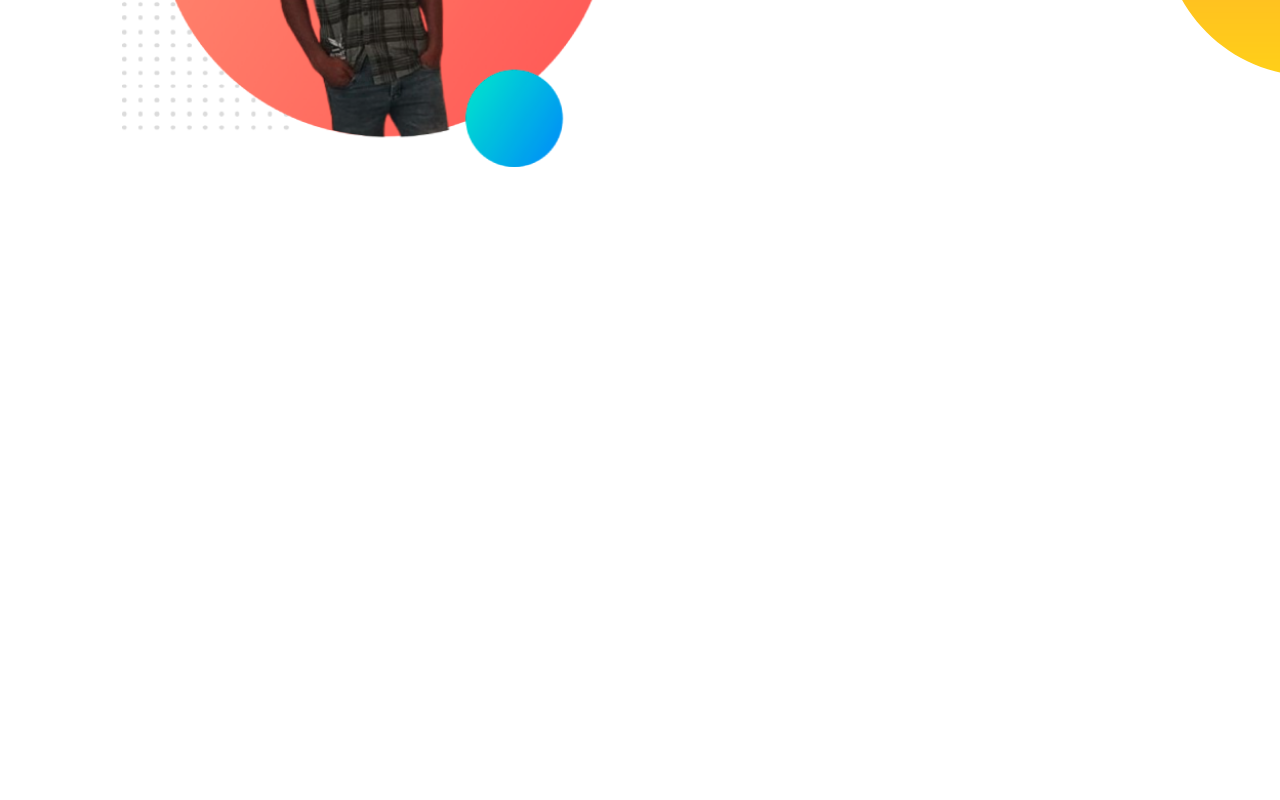
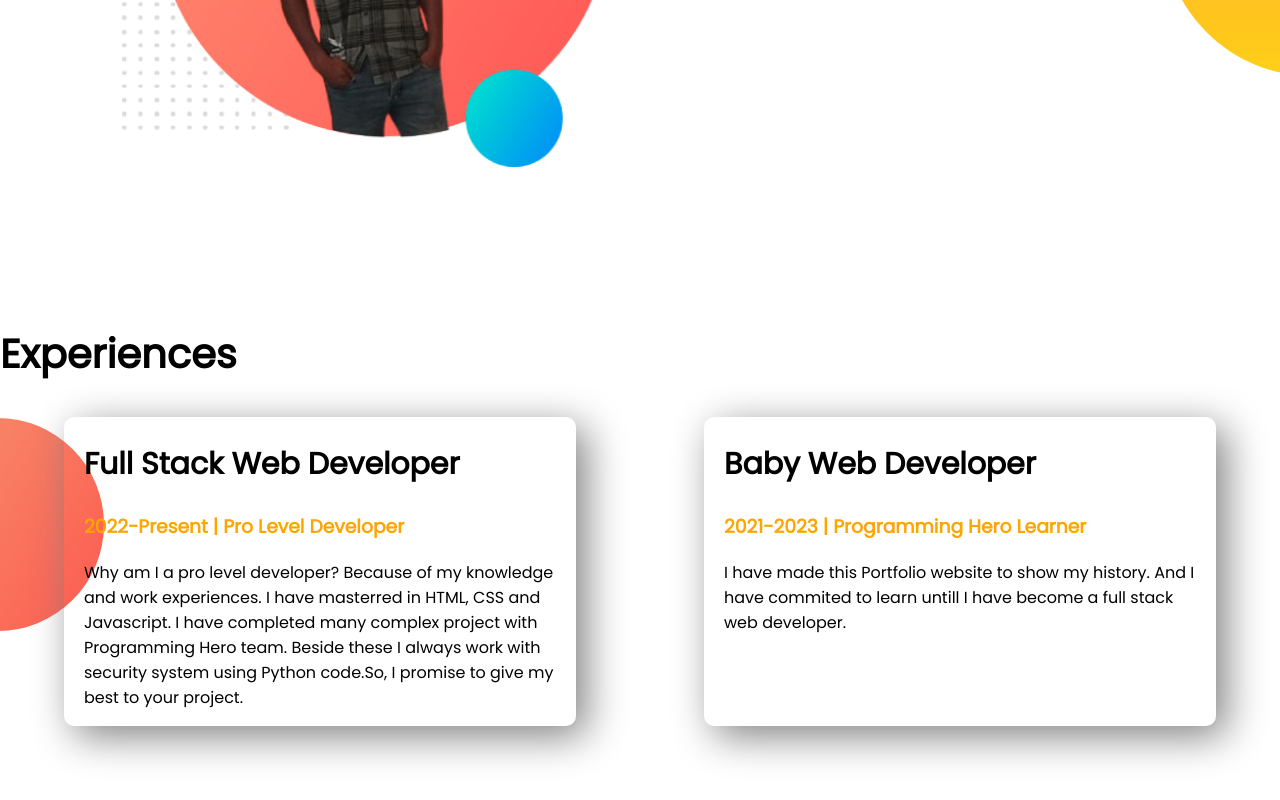
Before and after one commit to Muhammad-Alinoor/myPortfolio, a plain HTML site: page index.html in a window 1280 px wide. Shown: the part 963-1763 px from the top of the page. Before the commit the page ends 1287 px from the top, so only its background shows below. Drawn offline with Linux system fonts and the light colour scheme.

Commit message:
experience-area added

```diff
--- a/index.html
+++ b/index.html
@@ -11,12 +11,13 @@
     <link href="https://fonts.googleapis.com/css2?family=Poppins&display=swap" rel="stylesheet">
 </head>
 <body>
-   <section class="background">
+   <section class="background flexible-container">
     <div class="half-width">
         <h1>Welcome to</h1>
     <h1><span class="orange-color">Muhammad Alinoor's</span> World!</h1>
     <h3>Developer, Student and Math Tutor</h3>
-    <p>I am not a complete web developer. I am just loading now and it requires at least six months to be a pucchka developer.Behind the loading page I work as a student and private tutor.
+    <p>
+        I am not a complete web developer. I am just loading now and it requires at least six months to be a pucchka developer.Behind the loading page I work as a student and private tutor.
     </p>
     <a class="link-button" target="_blank" href="github.com/Muhammad-Alinoor">Hire me</a>
     </div>
@@ -24,7 +25,8 @@
         <img src="/image/mystylishpik].png" alt="Picture of Muhammad Alinoor">
     </div>
    </section>
-   <section class="dream-big">
+
+   <section class="dream-big flexible-container">
        <div class="half-width">
             <img src="image/mystylishpik].png" alt="Picture of Muhammad Alinoor">
        </div>
@@ -35,5 +37,26 @@
             <a class="link-button" target="_blank" href="github.com/Muhammad-Alinoor">DOWNLOAD RESUME</a>
        </div>
    </section>
+
+   <section class="experience-area">
+       <h1>Experiences</h1>
+       <div class="flexible-container">
+        <div class="experience-item">
+            <h2>Full Stack Web Developer</h2>
+            <h3 class="orange-color">2022-Present | Pro Level Developer</h3>
+            <p>
+                Why am I a pro level developer? Because of my knowledge and work experiences. I have masterred in HTML, CSS and Javascript. I have completed many complex project with Programming Hero team. Beside these I always work with security system using Python code.So, I promise to give my best to your project.
+            </p>
+        </div>
+
+        <div class="experience-item">
+            <h2>Baby Web Developer</h2>
+            <h3 class="orange-color">2021-2023 | Programming Hero Learner</h3>
+            <p>
+                I have made this Portfolio website to show my history. And I have commited to learn untill I have become a full stack web developer.
+            </p>
+        </div>
+       </div>
+   </section>
 </body>
 </html>
--- a/style.css
+++ b/style.css
@@ -5,10 +5,13 @@ body{
 h1{
     font-size: 40px;
 }
+h2{
+    font-size: 30px;
+}
 .orange-color{
     color: orange;
 }
-section{
+.flexible-container{
     display: flex;
     margin-bottom: 150px;
 }
@@ -32,8 +35,23 @@ section{
     background-image: url(image/top-banner.png);
     background-repeat: no-repeat;
 }
+.experience-area{
+    background-image: url(image/exp-bg.png);
+    background-repeat: no-repeat;
+    background-position: left;
+}
 .dream-big{
     background-image: url(image/dream-bg.png);
     background-repeat: no-repeat;
     background-position: right;
+    bap
 }
+.experience-item{
+    width:40%;
+    margin-left: 5%;
+    margin-right: 5%;
+    padding-left: 20px;
+    padding-right: 20px;
+    border-radius: 10px;
+    box-shadow: 10px 10px 40px gray;
+}
```
